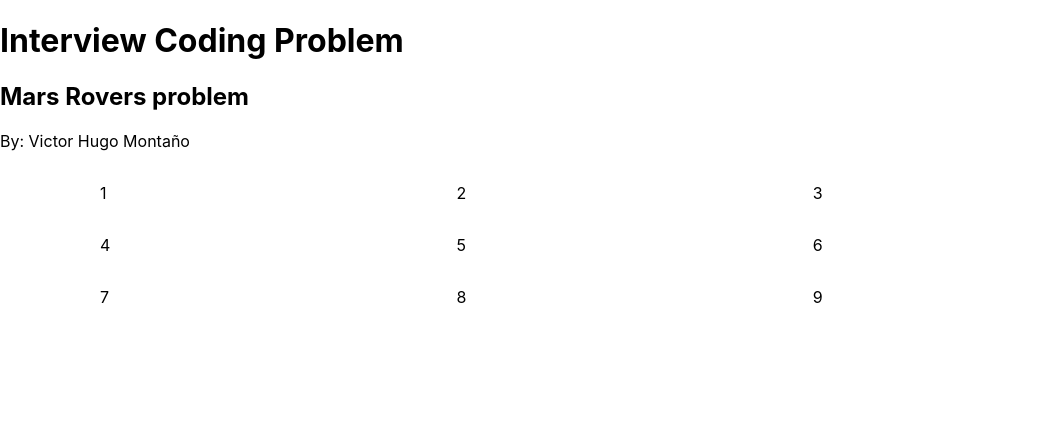
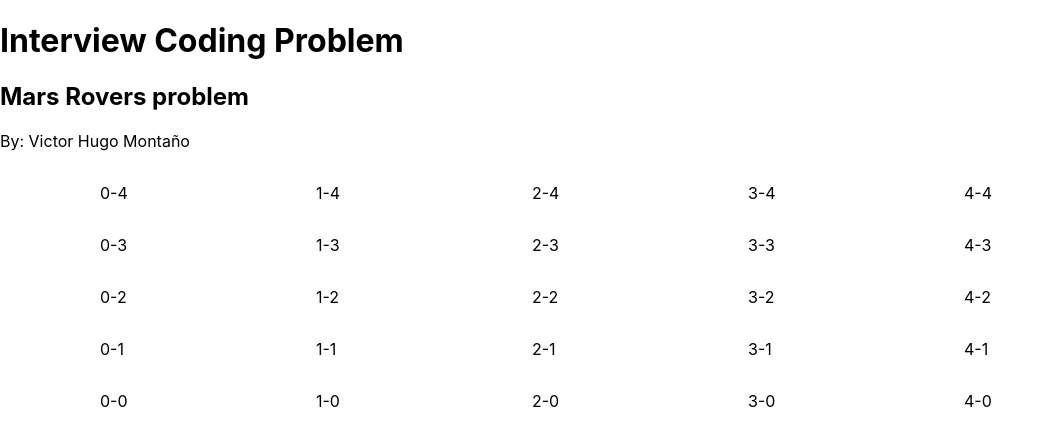
Before and after one commit to victorhm2011/BolivianDev-Exercise-VictorMontano, a React (Create React App) app in the folder mars-rovers/: page / in a window 1280 px wide. Shown: the top 446 px of the page, without its empty margins (0-1054 px from the left). Built offline with nearby package versions, Linux system fonts and the light colour scheme.

Commit message:
[FEA-001]: Change number and coordinates of the cells

```diff
--- a/mars-rovers/src/mars/Mars.js
+++ b/mars-rovers/src/mars/Mars.js
@@ -2,7 +2,13 @@ import './Mars.scss';
 
 function Mars() {
 
-    let cells = [1,2,3,4,5,6,7,8,9]
+    const size = 5;
+    let cells = [];
+    for (let i = size - 1; i >= 0; i--) {
+        for (let j = 0; j < size; j++) {
+            cells.push(j + "-" + i);
+        }
+    };
     return (
         <div>
             <div className="mars-container">
--- a/mars-rovers/src/mars/Mars.scss
+++ b/mars-rovers/src/mars/Mars.scss
@@ -4,6 +4,6 @@
     margin: 0 100px 0 100px;
 
     &_cell-container {
-        width: 33%;
+        width: 20%;
     }
 }
```
